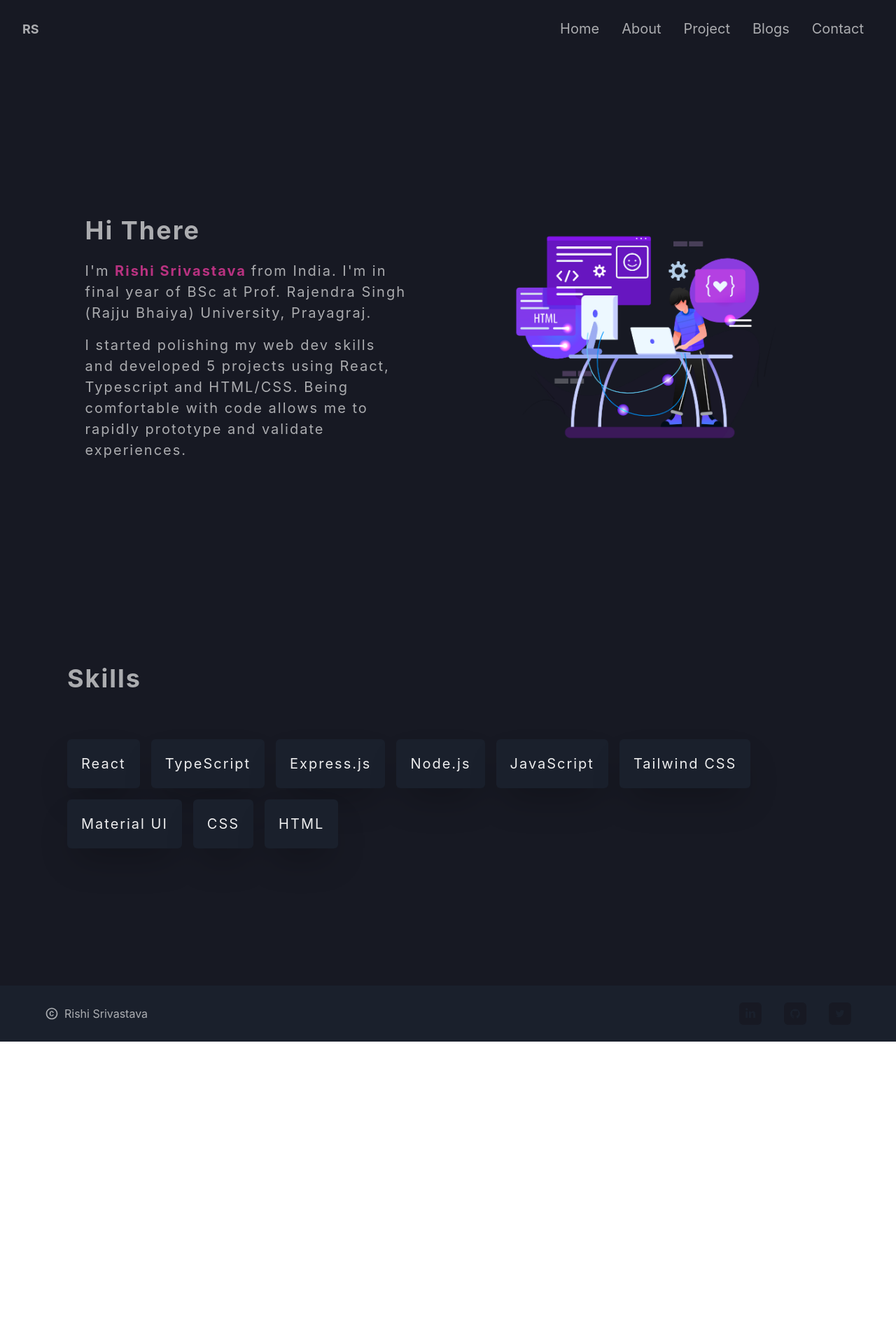
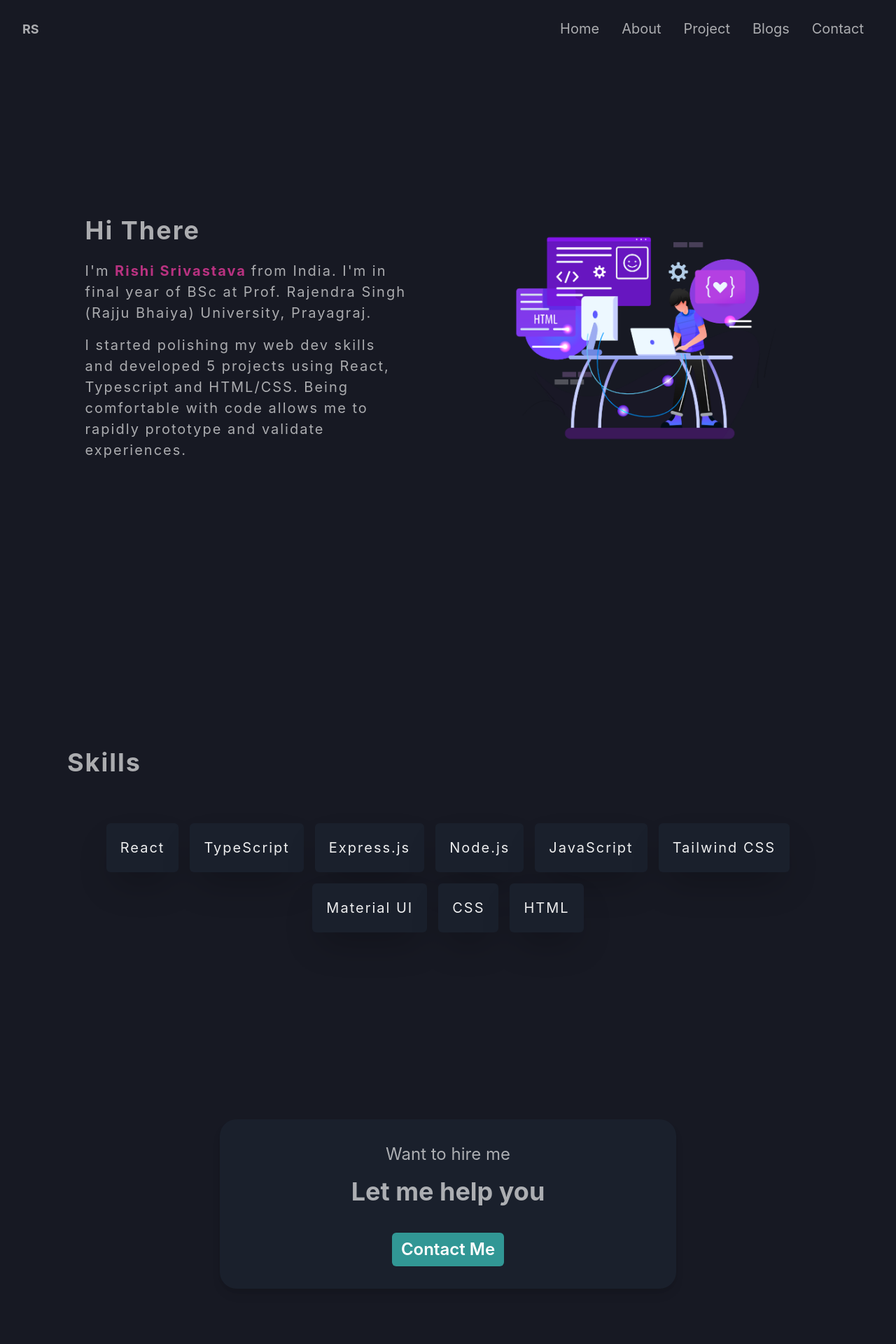
Before and after one commit to sri-rishi/sriRishi-portfoliio, a React (Create React App) app: page /about in a window 1280 px wide. Shown: the top 1920 px of the page at 70% size. Before the commit the page ends 1488 px from the top, so only its background shows below. Built offline with nearby package versions, Linux system fonts and the light colour scheme.

Commit message:
feat: add connect box section

```diff
--- a/src/pages/about/About.jsx
+++ b/src/pages/about/About.jsx
@@ -1,13 +1,13 @@
-import{ MyIntro, Skills }from "./components/index";
-
+import { ConnectBox, MyIntro, Skills } from './components/index';
 
 const About = () => {
-    return(
-        <>
-            <MyIntro />
-            <Skills />
-        </>
-    )
-}
+  return (
+    <>
+      <MyIntro />
+      <Skills />
+      <ConnectBox />
+    </>
+  );
+};
 
 export default About;
--- /dev/null
+++ b/src/pages/about/components/connectBox/ConnectBox.jsx
@@ -0,0 +1,41 @@
+import { Box, Button, Stack, Text } from '@chakra-ui/react';
+
+const ConnectBox = () => {
+  return (
+    <Box
+      width="100%"
+      minHeight="50vh"
+      display="flex"
+      alignItems="center"
+      justifyContent="center"
+      padding={['4rem 1rem', '4rem 1rem', '0 6rem', '0 6rem']}
+    >
+      <Box
+        width={['100%', '60%']}
+        background="gray.800"
+        padding="2rem"
+        display="flex"
+        flexDir="column"
+        alignItems="center"
+        justifyContent="center"
+        gap="2rem"
+        borderRadius="3xl"
+        boxShadow="lg"
+      >
+        <Stack>
+          <Text as="p" fontSize="1.5rem">
+            Want to hire me
+          </Text>
+          <Text as="p" fontSize="4xl" fontWeight="bold">
+            Let me help you
+          </Text>
+        </Stack>
+        <Button size="lg" width="10rem" fontSize="1.5rem" colorScheme="teal">
+          Contact Me
+        </Button>
+      </Box>
+    </Box>
+  );
+};
+
+export default ConnectBox;
--- a/src/pages/about/components/index.js
+++ b/src/pages/about/components/index.js
@@ -1,7 +1,9 @@
 import MyIntro from "./introSection/MyIntro";
 import Skills from "./skillSection/Skills";
+import ConnectBox from "./connectBox/ConnectBox";
 
 export {
     MyIntro,
-    Skills
+    Skills,
+    ConnectBox
 }
--- a/src/pages/about/components/introSection/MyIntro.jsx
+++ b/src/pages/about/components/introSection/MyIntro.jsx
@@ -1,68 +1,72 @@
-import { Box, Text, Flex, Image, keyframes} from "@chakra-ui/react"
-import { motion } from "framer-motion";
-import { personWorking } from "../../../../assets/images/images";
+import { Box, Text, Flex, Image, keyframes } from '@chakra-ui/react';
+import { motion } from 'framer-motion';
+import { personWorking } from '../../../../assets/images/images';
 
 const MyIntro = () => {
   const animateKeyframes = keyframes`
      0%{transform: translate3d(0, 0, 0)}
      50%{transform: translate3d(0, 20px, 0)}
-    `
+    `;
   const animationForImage = `${animateKeyframes} 5s alternate ease-in-out infinite`;
 
-    return(
+  return (
     <Box
-            marginTop={["5rem", "6rem", "10rem", "5rem"]}
+      marginTop={['5rem', '6rem', '10rem', '5rem']}
       width="100%"
       minHeight="100vh"
-            padding={["1rem", "1rem", "1rem", "1rem 4rem"]}
+      padding={['1rem', '1rem', '1rem', '1rem 4rem']}
     >
       <Flex
         w="100%"
         height="100%"
-                flexDirection={["column-reverse","column-reverse", "column-reverse", "row"]}
+        flexDirection={[
+          'column-reverse',
+          'column-reverse',
+          'column-reverse',
+          'row',
+        ]}
         alignItems="center"
-                justifyContent={["center", "center", "space-around", "space-around"]}
+        justifyContent={['center', 'center', 'space-around', 'space-around']}
       >
         <Box
-                    textAlign={["center", "center", "left", "left"]}
-                    width={["100%", "100%", "80%", "40%"]}
+          textAlign={['center', 'center', 'left', 'left']}
+          width={['100%', '100%', '80%', '40%']}
           display="flex"
           flexDir="column"
-                    alignItems={["center", "center", "flex-start", "flex-start"]}
+          alignItems={['center', 'center', 'flex-start', 'flex-start']}
           justifyContent="center"
           gap="1rem"
           letterSpacing="2px"
         >
-                    <Text
-                        as="p"
-                        fontSize="4xl"
-                        fontWeight="bold"
-                    >
+          <Text as="p" fontSize="4xl" fontWeight="bold">
             Hi There
           </Text>
           <Text>
-                        I'm <Text as="span" color="pink.600" fontWeight="bold">Rishi Srivastava </Text> from India. I'm in final year of BSc at Prof. Rajendra Singh (Rajju Bhaiya) University, Prayagraj.
+            I'm{' '}
+            <Text as="span" color="pink.600" fontWeight="bold">
+              Rishi Srivastava{' '}
+            </Text>{' '}
+            from India. I'm in final year of BSc at Prof. Rajendra Singh (Rajju
+            Bhaiya) University, Prayagraj.
           </Text>
           <Text>
-                        I started polishing my web dev skills and developed 5 projects using React, Typescript and HTML/CSS. Being comfortable with code allows me to rapidly prototype and validate experiences.
+            I started polishing my web dev skills and developed 5 projects using
+            React, Typescript and HTML/CSS. Being comfortable with code allows
+            me to rapidly prototype and validate experiences.
           </Text>
         </Box>
         <Box
           as={motion.div}
           animation={animationForImage}
-                    width={[ "100%", "80%", "80%","40%"]}
+          width={['100%', '80%', '80%', '40%']}
           display="flex"
           justifyContent="center"
         >
-                    <Image
-                        src={personWorking}
-                        alt="Rishi Srivastava"
-                        boxSize="100%"
-                    />
+          <Image src={personWorking} alt="Rishi Srivastava" boxSize="100%" />
         </Box>
       </Flex>
     </Box>
-    )
-}
+  );
+};
 
 export default MyIntro;
--- a/src/pages/about/components/skillSection/Skills.jsx
+++ b/src/pages/about/components/skillSection/Skills.jsx
@@ -1,32 +1,30 @@
-import { Box, Card,Heading, CardBody, Text} from "@chakra-ui/react";
-import { skillsData } from "./skillsData";
-
+import { Box, Card, Heading, CardBody, Text } from '@chakra-ui/react';
+import { skillsData } from './skillsData';
 
 const Skills = () => {
-    return(
+  return (
     <Box
-            padding={["4rem 1rem", "4rem 1rem", "0 6rem","0 6rem"]}
-            textAlign={["center", "center", "left", "left"]}
-            minHeight="50vh"
-            width={["100%", "100%", "100%", "100%"]}
+      padding={['4rem 1rem', '4rem 1rem', '0 6rem', '0 6rem']}
+      textAlign={['center', 'center', 'left', 'left']}
+      minHeight="80vh"
+      width={['100%', '100%', '100%', '100%']}
       letterSpacing="2px"
       display="flex"
       flexDir="column"
       gap="4rem"
-            alignItems={["center", "center", "flex-start", "flex-start"]}
+      alignItems={['center', 'center', 'flex-start', 'flex-start']}
       justifyContent="center"
     >
-            <Heading>
-                Skills
-            </Heading>
+      <Heading>Skills</Heading>
       <Box
         display="flex"
         width="100%"
         flexWrap="wrap"
         gap="1rem"
+        alignItems="center"
+        justifyContent="center"
       >
-                {
-                    skillsData.map(({id, name}) => (
+        {skillsData.map(({ id, name }) => (
           <Card
             key={id}
             background="gray.800"
@@ -34,19 +32,18 @@ const Skills = () => {
             position="relative"
             boxShadow="2xl"
             _hover={{
-                                boxShadow:"dark-lg",
-                                transform: "scale(1.1)"
+              boxShadow: 'dark-lg',
+              transform: 'scale(1.1)',
             }}
           >
             <CardBody>
               <Text>{name}</Text>
             </CardBody>
           </Card>
-                    ))
-                }
+        ))}
       </Box>
     </Box>
-    )
-}
+  );
+};
 
 export default Skills;
```
Lines whose indentation alone changed are shown as unchanged.
